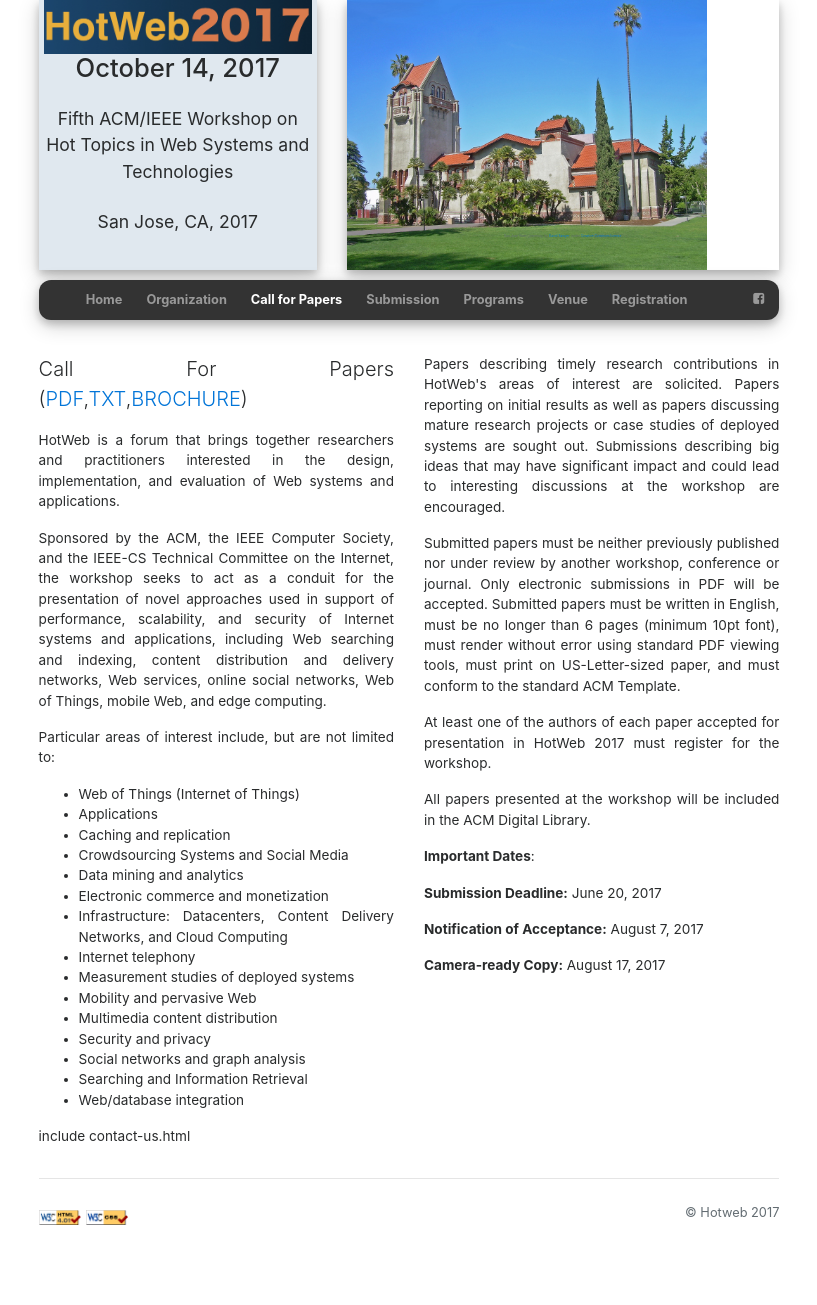
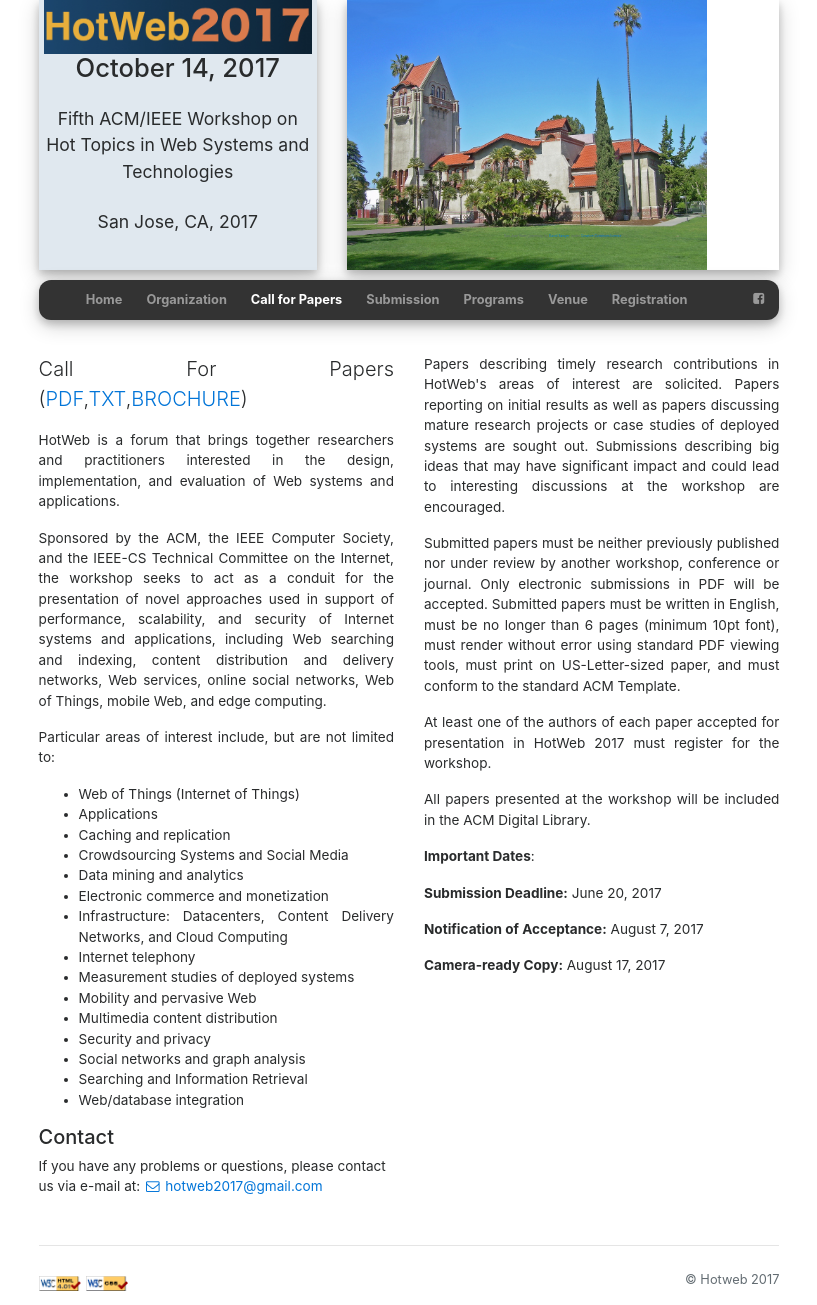
Before and after one commit to hypesys/hypesys.github.io, a Jekyll site: the page built from rsdha-21/cfp.html, in a window 1280 px wide. Shown: the whole page, without its empty margins (231-1048 px from the left). Built offline with Jekyll 4.4.1, drawn with Linux system fonts in a browser that asks for light colours; nearby versions of some CDN libraries; before the commit the page ends 1239 px from its top, so only the background shows below that.

Commit message:
trying to fix include problem

```diff
--- a/rsdha-21/cfp.html
+++ b/rsdha-21/cfp.html
@@ -54,7 +54,7 @@ slide_id: 2
             </ul>
 
 
-             include contact-us.html
+	    {%  include contact-us.html %}
 
         </div>
         <div class="col-sm-12 col-xs-12 col-md-6 col-lg-6 col-xl-6 conference-text text-justify">
```
